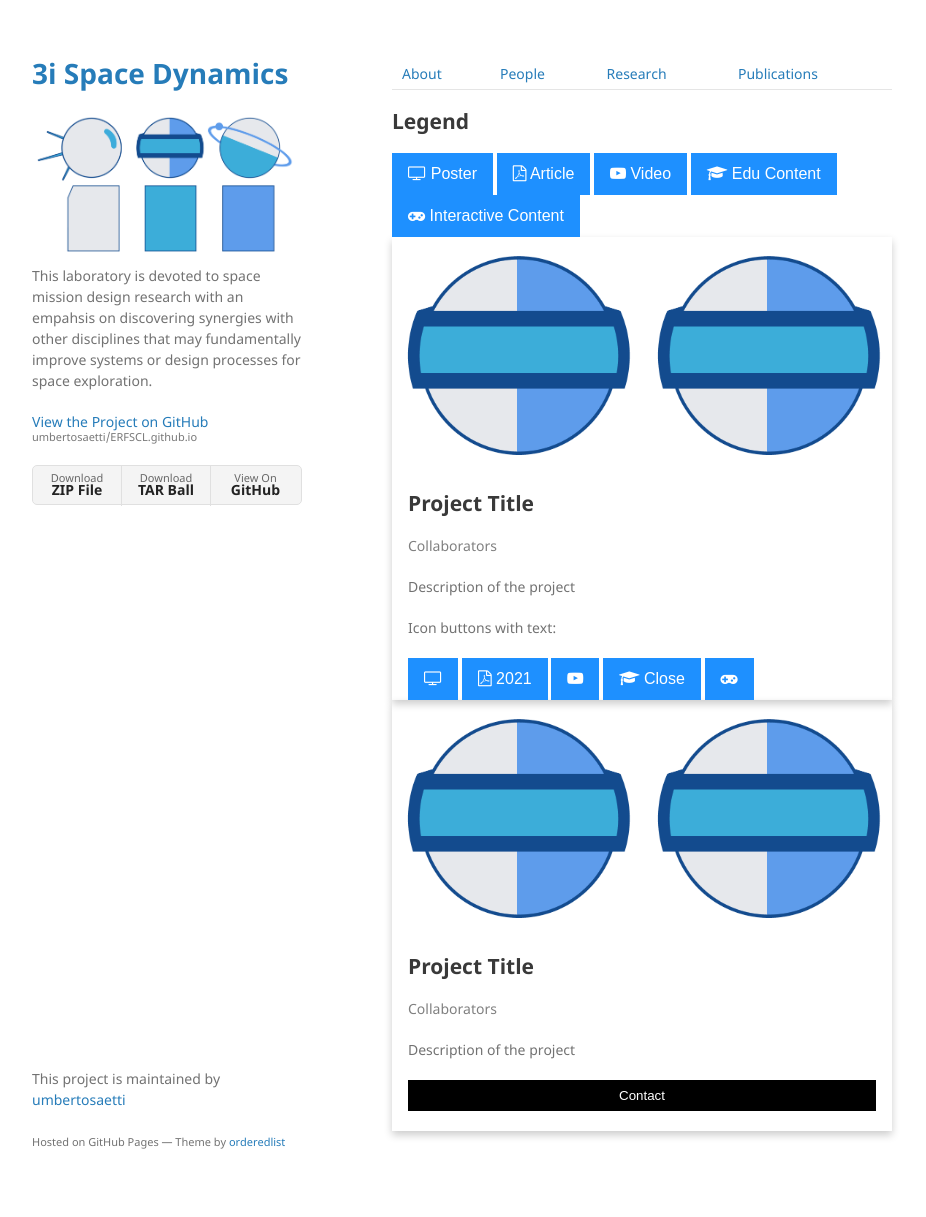
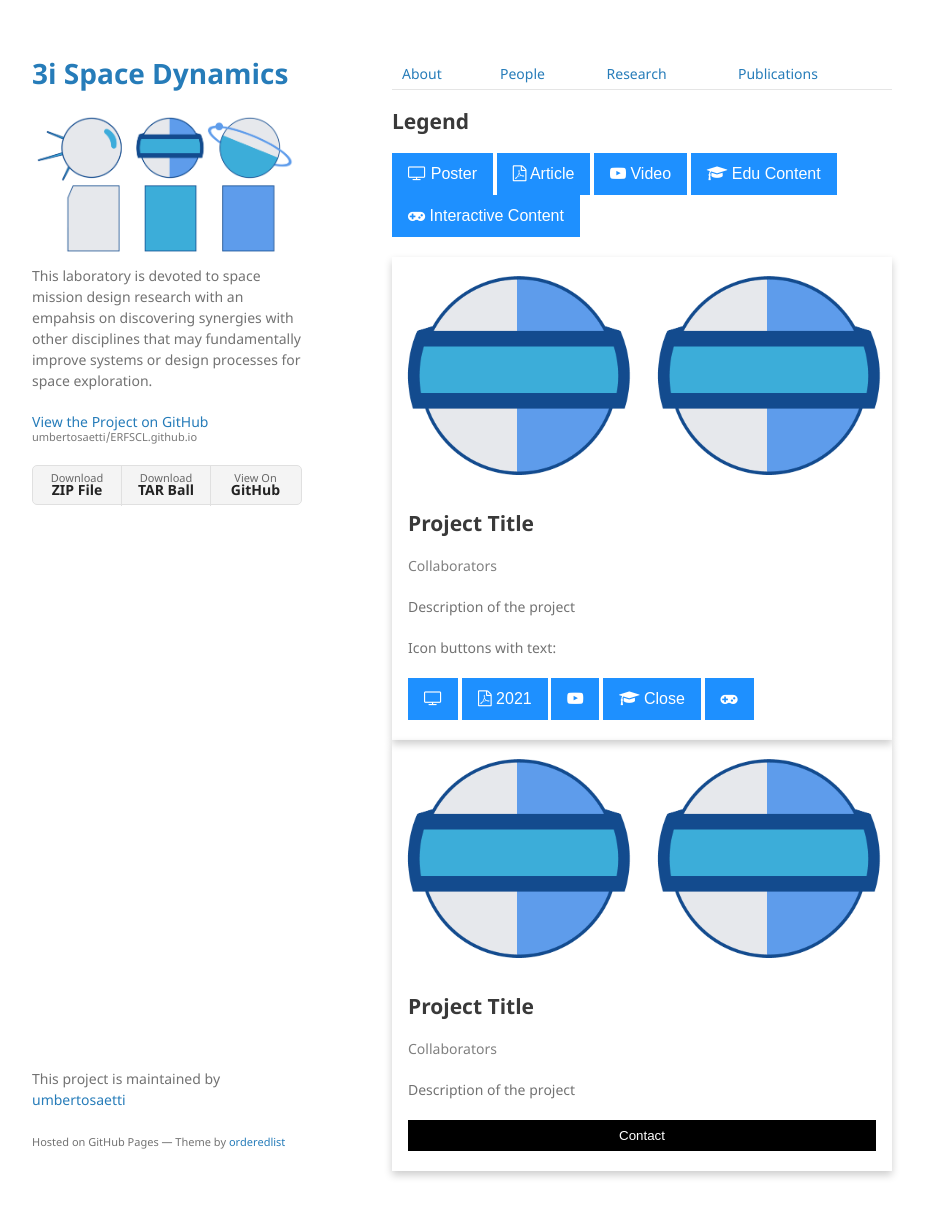
Before and after one commit to umbertosaetti/ERFSCL.github.io, a Jekyll site: the page built from research-page.md, in a window 1280 px wide and 1221 px high. Shown: the top 1217 px of the window, without its empty margins (178-1104 px from the left). Built offline with Jekyll 4.4.1, drawn with Linux system fonts in a browser that asks for light colours; our own code applies the rules of GitHub Pages for plain Markdown files.

Commit message:
Update research-page.md

```diff
--- a/research-page.md
+++ b/research-page.md
@@ -83,11 +83,11 @@ html {
 <body>
 
 <h2>Legend</h2>
-<button class="btn"><i class="fa fa-television"></i> Poster</button>
+<p><button class="btn"><i class="fa fa-television"></i> Poster</button>
 <button class="btn"><i class="fa fa-file-pdf-o"></i> Article</button>
 <button class="btn"><i class="fa fa-youtube-play"></i> Video</button>
 <button class="btn"><i class="fa fa-mortar-board"></i> Edu Content</button>
-<button class="btn"><i class="fa fa-gamepad"></i> Interactive Content</button>
+  <button class="btn"><i class="fa fa-gamepad"></i> Interactive Content</button></p>
 
   <div class="row">
   <div class="card">
@@ -103,11 +103,11 @@ html {
         <p>Description of the project</p>
 
        <p>Icon buttons with text:</p>
-<button class="btn"><i class="fa fa-television"></i></button>
+<p><button class="btn"><i class="fa fa-television"></i></button>
 <button class="btn"><i class="fa fa-file-pdf-o"></i> 2021 </button>
 <button class="btn"><i class="fa fa-youtube-play"></i></button>
 <button class="btn"><i class="fa fa-mortar-board"></i> Close</button>
-<button class="btn"><i class="fa fa-gamepad"></i> </button>
+  <button class="btn"><i class="fa fa-gamepad"></i> </button></p>
 
       </div>
   </div>
```
